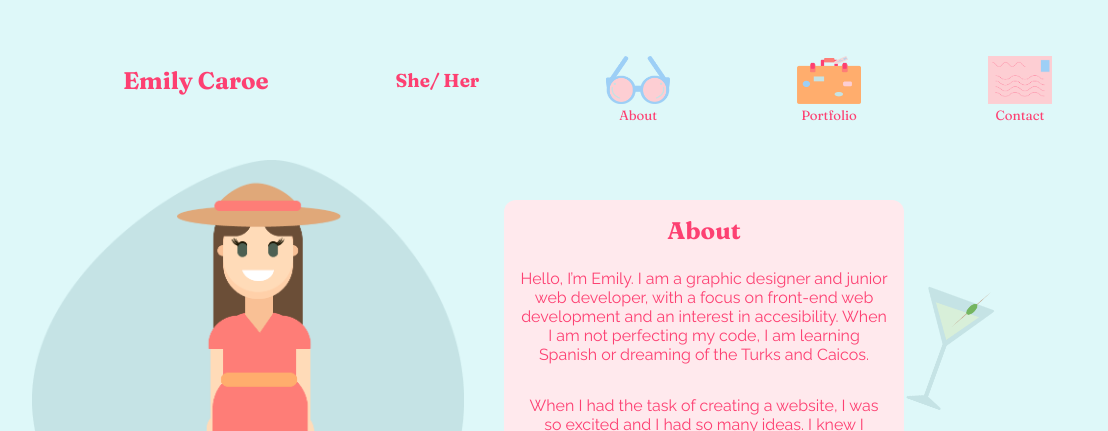
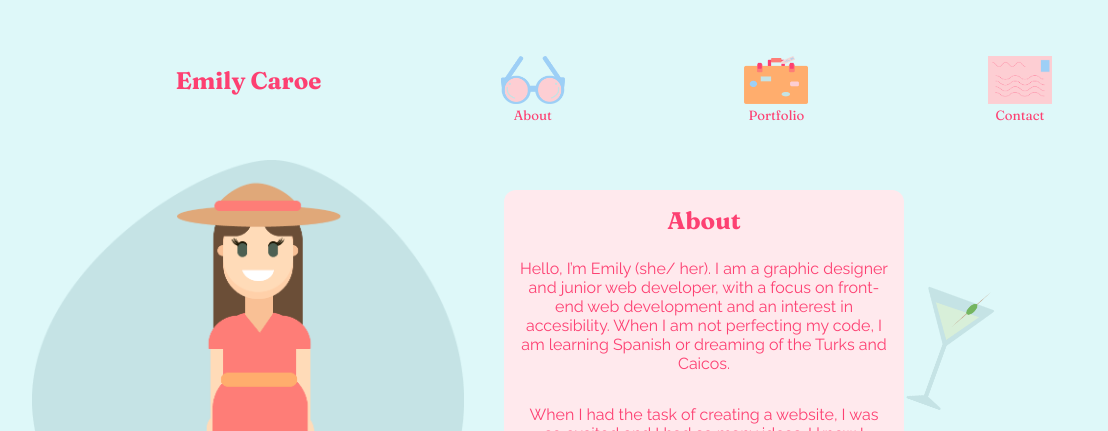
Before and after one commit to ecaroedesign/personal, a plain HTML site: page index.html in a window 1280 px wide. Shown: the top 431 px of the page, 172-1280 px from the left. Drawn offline with nearby package versions, Linux system fonts and the light colour scheme.

Commit message:
Update index.html

```diff
--- a/index.html
+++ b/index.html
@@ -44,7 +44,6 @@
 <nav>
   <img src="images/emilylogo.png" class="logo"/>
   <h1>Emily Caroe</h1>
-  <h3>She/ Her</h3>
 
 <button class="btn"><a href="#emily"><i class="navIcons"><img src="images/aboutmeicon.png" /></i>
   <span class="away"></span>
@@ -79,7 +78,7 @@
           <div class="bio animate__animated animate__pulse">
             <h2 class="aboutTitle">About</h2>
             <p class="aboutText">
-              Hello, I’m Emily. I am a graphic designer and junior web developer, with a focus on front-end web development and an interest in accesibility. When I am not perfecting my code, I am learning Spanish or dreaming of the Turks and Caicos.</p>
+              Hello, I’m Emily (she/ her). I am a graphic designer and junior web developer, with a focus on front-end web development and an interest in accesibility. When I am not perfecting my code, I am learning Spanish or dreaming of the Turks and Caicos.</p>
 
               <p class="aboutText2">
                 When I had the task of creating a website, I was so excited and I had so many ideas. I knew I wanted it to be feminine, bright, and fun— much like me! I wanted the visitor to immediately know who I am as a person.</p>
```
